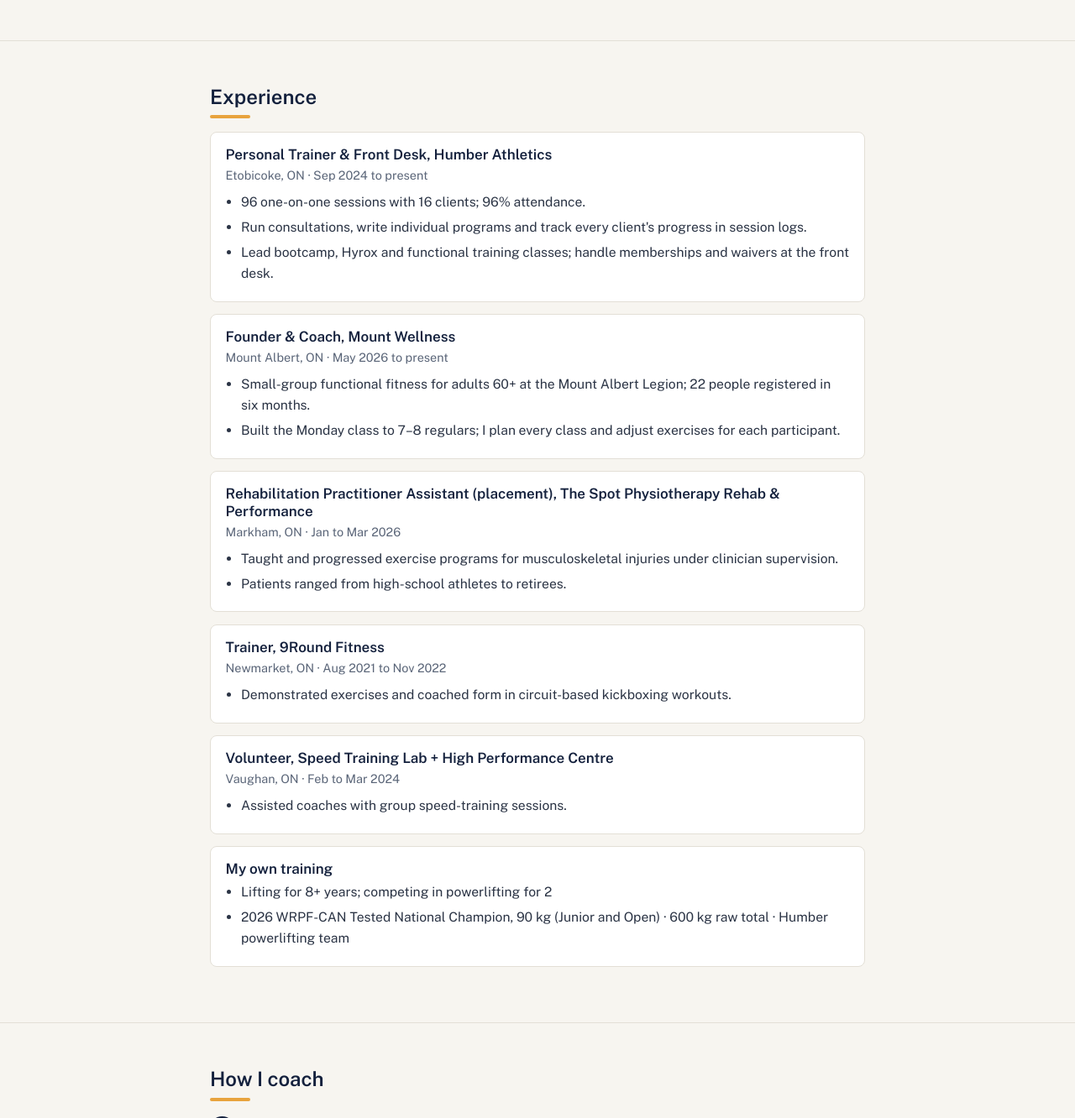
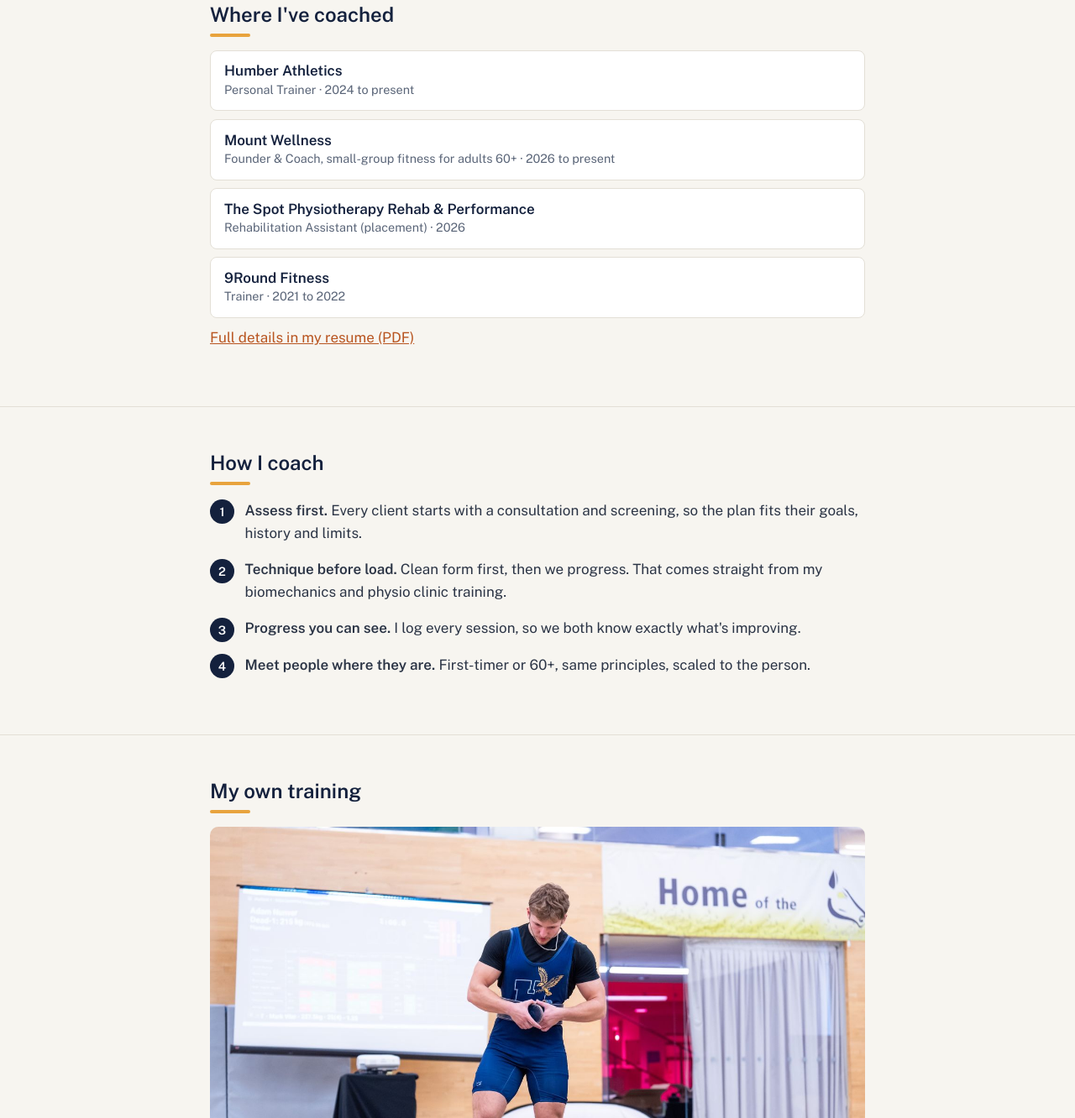
Before and after one commit to AdNuKiwi/adamnunvartrain, a plain HTML site: page index.html in a window 1280 px wide. Shown: the part 1468-2800 px from the top of the page at 84% size. Drawn offline with Linux system fonts and the light colour scheme.

Commit message:
Make site complement the resume: short About, condensed coaching history, own-training section with meet photo
Co-Authored-By: Claude Opus 5.5 <noreply@anthropic.com>
Claude-Session: https://claude.ai/code/session_01MWZP85Evv5tXJorN7ntLco

```diff
--- a/index.html
+++ b/index.html
@@ -67,6 +67,7 @@ section{padding:2.5rem 0;border-top:1px solid var(--line)}
 .job{background:var(--card);border:1px solid var(--line);border-radius:8px;padding:1rem 1.1rem;margin-bottom:.9rem}
 .job .date{margin:.15rem 0 .5rem}
 .job ul{font-size:.98rem}
+.shot{margin:0 0 1.25rem}.shot img{width:100%;height:auto;border-radius:10px;display:block}
 .coach{list-style:none;padding:0;counter-reset:c}
 .coach li{counter-increment:c;position:relative;padding-left:2.6rem;margin:0 0 1rem}
 .coach li::before{content:counter(c);position:absolute;left:0;top:.05rem;width:1.8rem;height:1.8rem;border-radius:50%;background:var(--ink);color:#fff;font-weight:600;display:grid;place-items:center;font-size:.9rem}
@@ -127,8 +128,7 @@ footer.site{padding:1.5rem 0 2.5rem;color:var(--muted);font-size:.9rem;border-to
 <section id="about">
   <div class="wrap">
     <h2>About</h2>
-    <p>I'm a fourth-year kinesiology student at the University of Guelph-Humber and a canfitpro Personal Training Specialist. I train one-on-one clients and lead bootcamp, Hyrox and functional classes at Humber Athletics. I've also coached at 9Round Fitness, assisted with exercise rehab at a physiotherapy clinic, and run functional fitness classes for adults 60+.</p>
-    <p>I've been lifting for over 8 years, and I use what I learn in anatomy, physiology and biomechanics on the floor every day: correcting form, fixing imbalances and helping clients build muscle, get stronger and move better, whatever their goal. I speak English and Czech.</p>
+    <p>I'm a fourth-year kinesiology student at the University of Guelph-Humber and a canfitpro-certified personal trainer. I coach one-on-one clients and group classes, from first-time gym-goers to adults over 60, and I put what I learn in anatomy, biomechanics and exercise physiology straight to work on the floor. I speak English and Czech.</p>
   </div>
 </section>
 
@@ -152,53 +152,14 @@ footer.site{padding:1.5rem 0 2.5rem;color:var(--muted);font-size:.9rem;border-to
 
 <section id="experience">
   <div class="wrap">
-    <h2>Experience</h2>
-    <article class="job">
-      <h3>Personal Trainer &amp; Front Desk, Humber Athletics</h3>
-      <span class="date">Etobicoke, ON · Sep 2024 to present</span>
-      <ul>
-        <li>96 one-on-one sessions with 16 clients; 96% attendance.</li>
-        <li>Run consultations, write individual programs and track every client's progress in session logs.</li>
-        <li>Lead bootcamp, Hyrox and functional training classes; handle memberships and waivers at the front desk.</li>
-      </ul>
-    </article>
-    <article class="job">
-      <h3>Founder &amp; Coach, Mount Wellness</h3>
-      <span class="date">Mount Albert, ON · May 2026 to present</span>
-      <ul>
-        <li>Small-group functional fitness for adults 60+ at the Mount Albert Legion; 22 people registered in six months.</li>
-        <li>Built the Monday class to 7–8 regulars; I plan every class and adjust exercises for each participant.</li>
-      </ul>
-    </article>
-    <article class="job">
-      <h3>Rehabilitation Practitioner Assistant (placement), The Spot Physiotherapy Rehab &amp; Performance</h3>
-      <span class="date">Markham, ON · Jan to Mar 2026</span>
-      <ul>
-        <li>Taught and progressed exercise programs for musculoskeletal injuries under clinician supervision.</li>
-        <li>Patients ranged from high-school athletes to retirees.</li>
-      </ul>
-    </article>
-    <article class="job">
-      <h3>Trainer, 9Round Fitness</h3>
-      <span class="date">Newmarket, ON · Aug 2021 to Nov 2022</span>
-      <ul>
-        <li>Demonstrated exercises and coached form in circuit-based kickboxing workouts.</li>
-      </ul>
-    </article>
-    <article class="job">
-      <h3>Volunteer, Speed Training Lab + High Performance Centre</h3>
-      <span class="date">Vaughan, ON · Feb to Mar 2024</span>
-      <ul>
-        <li>Assisted coaches with group speed-training sessions.</li>
-      </ul>
-    </article>
-    <article class="job">
-      <h3>My own training</h3>
-      <ul>
-        <li>Lifting for 8+ years; competing in powerlifting for 2</li>
-        <li>2026 WRPF-CAN Tested National Champion, 90 kg (Junior and Open) · 600 kg raw total · Humber powerlifting team</li>
-      </ul>
-    </article>
+    <h2>Where I've coached</h2>
+    <ul class="creds">
+      <li><h3>Humber Athletics</h3><span class="date">Personal Trainer · 2024 to present</span></li>
+      <li><h3>Mount Wellness</h3><span class="date">Founder &amp; Coach, small-group fitness for adults 60+ · 2026 to present</span></li>
+      <li><h3>The Spot Physiotherapy Rehab &amp; Performance</h3><span class="date">Rehabilitation Assistant (placement) · 2026</span></li>
+      <li><h3>9Round Fitness</h3><span class="date">Trainer · 2021 to 2022</span></li>
+    </ul>
+    <p><a href="/Adam-Nunvar-Resume.pdf" download>Full details in my resume (PDF)</a></p>
   </div>
 </section>
 
@@ -211,6 +172,20 @@ footer.site{padding:1.5rem 0 2.5rem;color:var(--muted);font-size:.9rem;border-to
       <li><strong>Progress you can see.</strong> I log every session, so we both know exactly what's improving.</li>
       <li><strong>Meet people where they are.</strong> First-timer or 60+, same principles, scaled to the person.</li>
     </ol>
+  </div>
+</section>
+
+<section id="training">
+  <div class="wrap">
+    <h2>My own training</h2>
+    <figure class="shot">
+      <picture>
+        <source media="(min-width:760px)" srcset="/meet-1400.jpg">
+        <img src="/meet-800.jpg" width="800" height="533" loading="lazy" alt="Adam Nunvar setting up for a deadlift at a powerlifting meet">
+      </picture>
+    </figure>
+    <p>I don't coach from a textbook alone. I've been lifting for over 8 years and compete in powerlifting, winning the 2026 WRPF-CAN Tested national title at 90 kg (Junior and Open).</p>
+    <p>Almost everything I put in a client's program, I've done myself, so I know how it feels, what it takes to recover from, and how to fit it around work and school.</p>
   </div>
 </section>
 
```
Also changed, not shown: meet-1400.jpg (added), meet-800.jpg (added).
